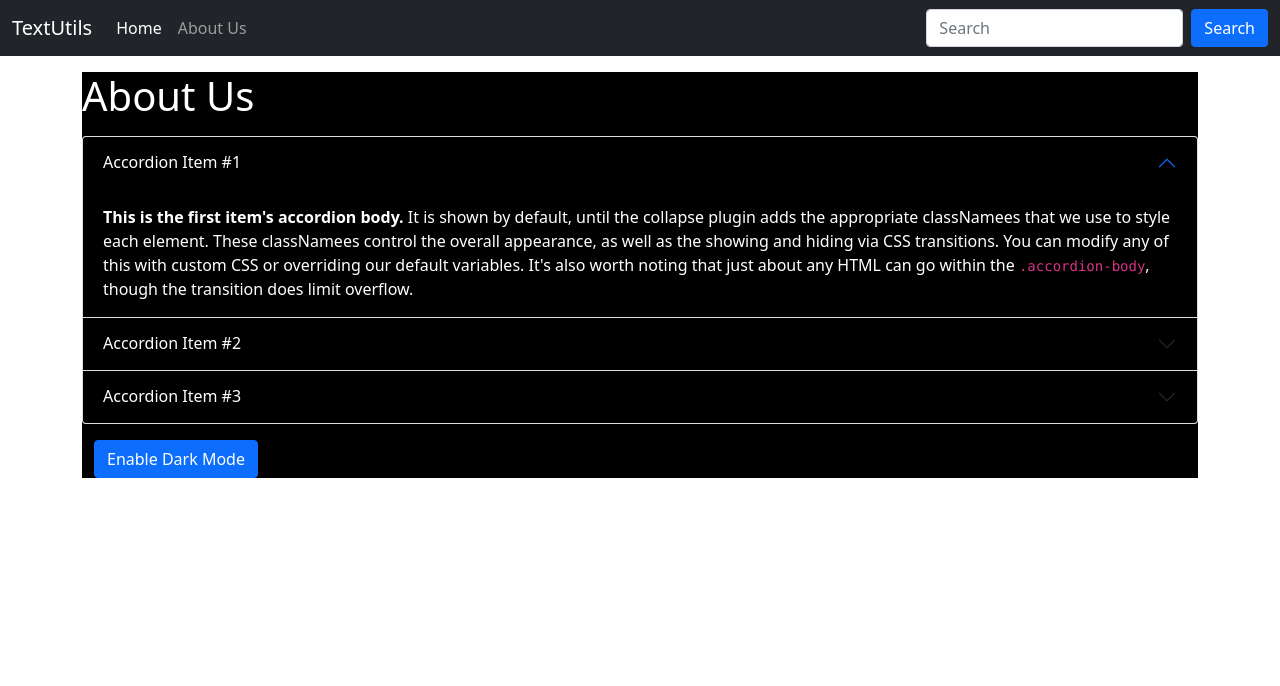
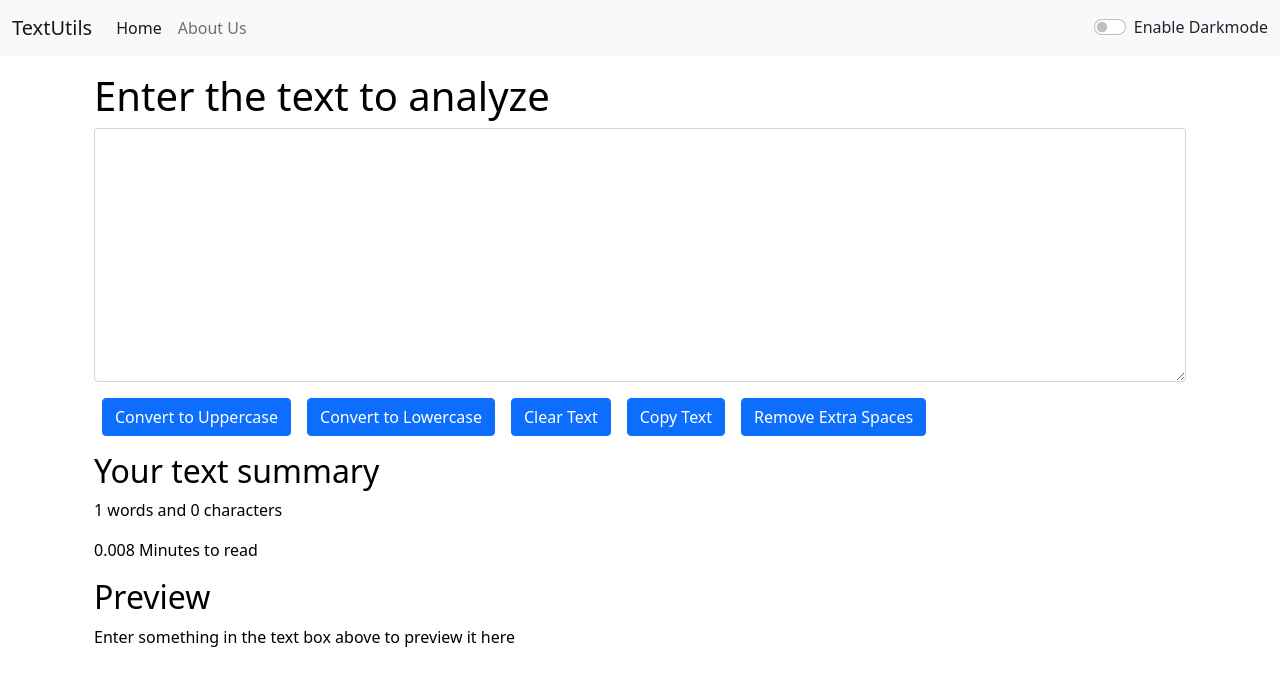
Before and after one commit to shreshth-06/React-TextUtils, a React (Create React App) app: page / in a window 1280 px wide. Shown: the top 686 px of the page. Built offline with nearby package versions, Linux system fonts and the light colour scheme.

Commit message:
improved the dark mode concept

```diff
--- a/src/App.js
+++ b/src/App.js
@@ -1,15 +1,33 @@
+import React, { useState } from "react";
 import "./App.css";
-import About from "./components/About";
+// import About from "./components/About";
 import Navbar from "./components/Navbar";
-// import TextForm from "./components/TextForm";
+import TextForm from "./components/TextForm";
 
 function App() {
+  const [mode, setMode] = useState("light"); // Whether dark mode is activeor not
+
+  const toggleMode = () => {
+    if (mode === "light") {
+      setMode("dark");
+      document.body.style.backgroundColor = "rgb(31 2 38 / 98%)";
+    } else {
+      setMode("light");
+      document.body.style.backgroundColor = "white";
+    }
+  };
+
   return (
     <>
-      <Navbar title="TextUtils" aboutText="About Us" />
+      <Navbar
+        title="TextUtils"
+        aboutText="About Us"
+        mode={mode}
+        toggleMode={toggleMode}
+      />
       <div className="container my-3">
-        {/* <TextForm heading="Enter the text to analyze" /> */}
-        <About />
+        <TextForm heading="Enter the text to analyze" mode={mode} />
+        {/* <About /> */}
       </div>
     </>
   );
--- a/src/components/About.js
+++ b/src/components/About.js
@@ -2,8 +2,9 @@
 
 export default function About() {
   const [myStyle, setMyStyle] = useState({
-    color: "white",
-    backgroundColor: "black",
+    color: "black",
+    backgroundColor: "white",
+    border: "1px solid grey",
   });
 
   const [btnText, setBtnText] = useState("Enable Dark Mode");
@@ -13,6 +14,7 @@
       setMyStyle({
         color: "black",
         backgroundColor: "white",
+        border: "1px solid grey",
       });
 
       setBtnText("Enable Dark Mode");
--- a/src/components/Navbar.js
+++ b/src/components/Navbar.js
@@ -5,7 +5,9 @@
 export default function Navbar(props) {
   return (
     <>
-      <nav className="navbar navbar-expand-lg navbar-dark bg-dark">
+      <nav
+        className={`navbar navbar-expand-lg navbar-${props.mode} bg-${props.mode}`}
+      >
         <div className="container-fluid">
           <a className="navbar-brand" href="/">
             {props.title}
@@ -35,17 +37,37 @@
                 </a>
               </li>
             </ul>
-            <form className="d-flex">
+            {/* <form classNameName="d-flex">
               <input
-                className="form-control me-2"
+                classNameName="form-control me-2"
                 type="search"
                 placeholder="Search"
                 aria-label="Search"
               />
-              <button className="btn btn-primary" type="submit">
+              <button classNameName="btn btn-primary" type="submit">
                 Search
               </button>
-            </form>
+            </form> */}
+
+            <div
+              className={`form-check form-switch text-${
+                props.mode === "light" ? "dark" : "light"
+              }`}
+            >
+              <input
+                className="form-check-input"
+                onClick={props.toggleMode}
+                type="checkbox"
+                role="switch"
+                id="flexSwitchCheckDefault"
+              />
+              <label
+                className="form-check-label"
+                htmlFor="flexSwitchCheckDefault"
+              >
+                Enable Darkmode
+              </label>
+            </div>
           </div>
         </div>
       </nav>
--- a/src/components/TextForm.js
+++ b/src/components/TextForm.js
@@ -13,6 +13,23 @@
     setText(newText);
   };
 
+  const clearText = () => {
+    // console.log("uppercase was clicked" + text);
+    let newText = "";
+    setText(newText);
+  };
+
+  const handleCopy = () => {
+    let text = document.getElementById("myBox");
+    text.select();
+    navigator.clipboard.writeText(text.value);
+  };
+
+  const handleExtraSpaces = () => {
+    let extraText = text.split(/[ ]+/);
+    setText(extraText.join(" "));
+  };
+
   const handleOnChange = (event) => {
     // console.log("on change");
     setText(event.target.value);
@@ -22,12 +39,21 @@
 
   return (
     <>
-      <div className="container">
+      <div
+        className="container"
+        style={{
+          color: props.mode === "dark" ? "white" : "black",
+        }}
+      >
         <h1>{props.heading}</h1>
 
         <div className="mb-3">
           <textarea
             className="form-control"
+            style={{
+              backgroundColor: props.mode === "dark" ? "grey" : "white",
+              color: props.mode === "dark" ? "white" : "black",
+            }}
             value={text}
             onChange={handleOnChange}
             id="myBox"
@@ -42,16 +68,37 @@
         <button className="btn btn-primary mx-2" onClick={handleLoClick}>
           Convert to Lowercase
         </button>
+
+        <button className="btn btn-primary mx-2" onClick={clearText}>
+          Clear Text
+        </button>
+
+        <button className="btn btn-primary mx-2" onClick={handleCopy}>
+          Copy Text
+        </button>
+
+        <button className="btn btn-primary mx-2" onClick={handleExtraSpaces}>
+          Remove Extra Spaces
+        </button>
       </div>
 
-      <div className="container my-3">
+      <div
+        className="container my-3"
+        style={{
+          color: props.mode === "dark" ? "white" : "black",
+        }}
+      >
         <h2>Your text summary</h2>
         <p>
           {text.split(" ").length} words and {text.length} characters
         </p>
         <p>{0.008 * text.split(" ").length} Minutes to read</p>
         <h2>Preview</h2>
-        <p>{text}</p>
+        <p>
+          {text.length > 0
+            ? text
+            : "Enter something in the text box above to preview it here"}
+        </p>
       </div>
     </>
   );
```
